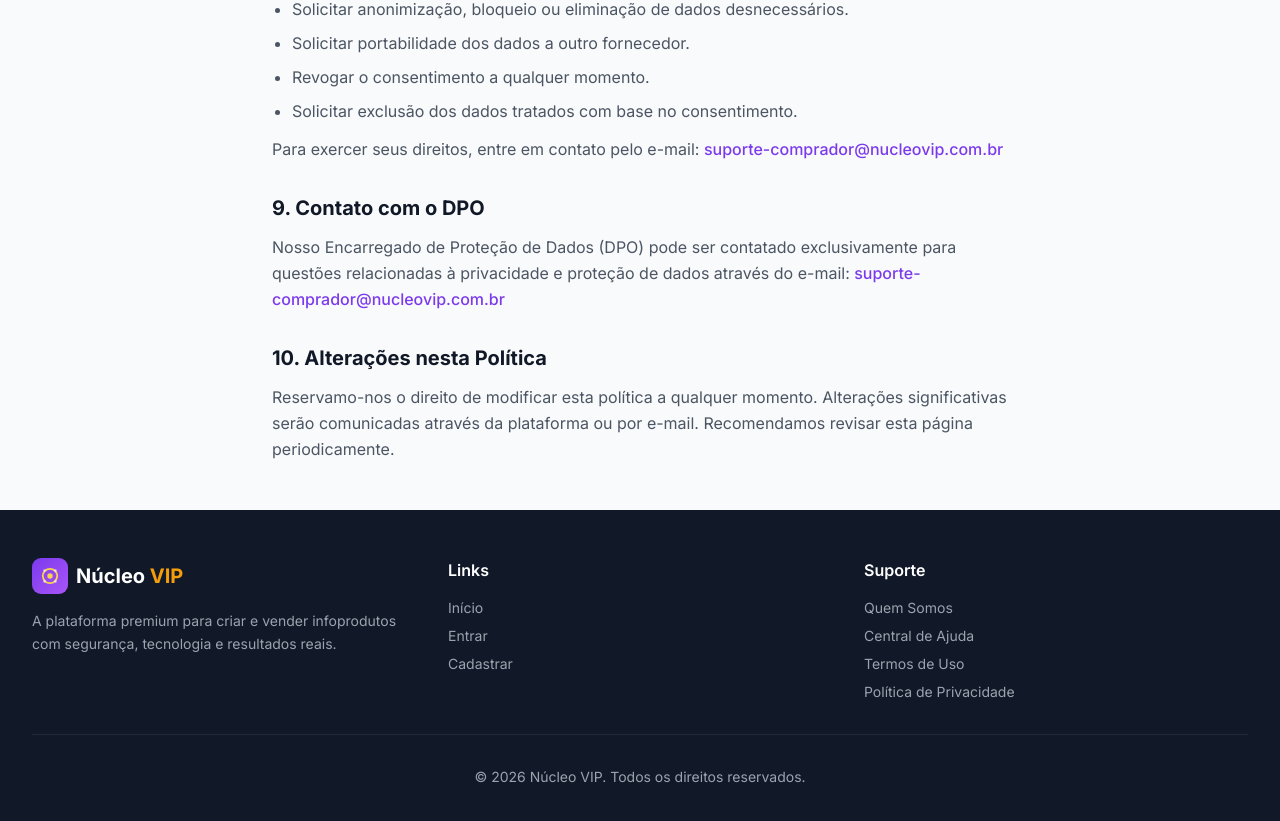
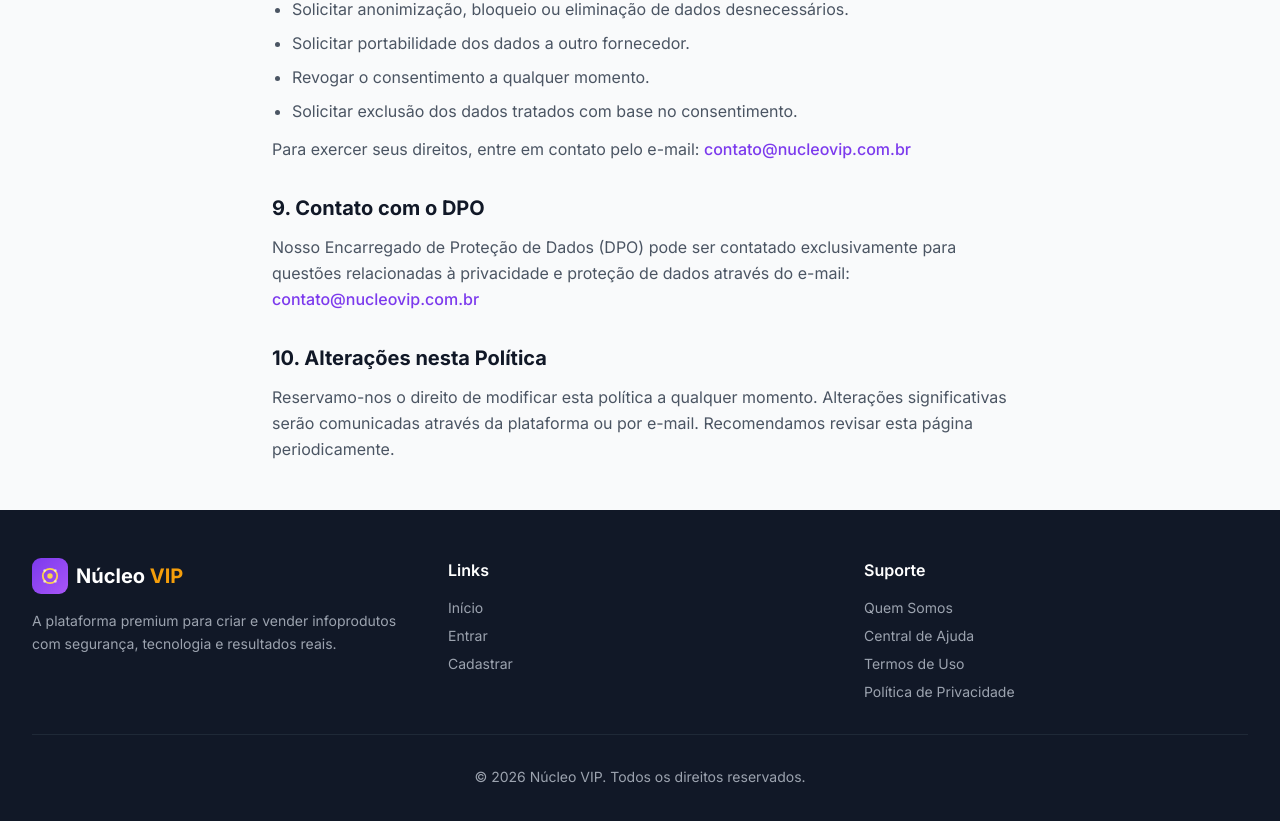
Before and after one commit to inovagratis-ctrl/infoplatform, a Next.js app: page /privacidade in a window 1280 px wide. Shown: the part 2075-2896 px from the top of the page. Built offline with nearby package versions, Linux system fonts and the light colour scheme; no server answers.

Commit message:
fix: update support emails to contato@nucleovip.com.br

```diff
--- a/src/app/ajuda/page.tsx
+++ b/src/app/ajuda/page.tsx
@@ -55,19 +55,19 @@ const faqs = [
 const supportChannels = [
   {
     role: "Produtor",
-    email: "suporte-produtor@nucleovip.com.br",
+    email: "contato@nucleovip.com.br",
     icon: "🎓",
     description: "Dúvidas sobre criação de produtos, vendas, ganhos e comissões",
   },
   {
     role: "Comprador / Aluno",
-    email: "suporte-comprador@nucleovip.com.br",
+    email: "contato@nucleovip.com.br",
     icon: "👤",
     description: "Problemas de acesso, reembolsos, pagamentos e suporte técnico",
   },
   {
     role: "Afiliado",
-    email: "suporte-afiliados@nucleovip.com.br",
+    email: "contato@nucleovip.com.br",
     icon: "🚀",
     description: "Dúvidas sobre links de afiliado, comissões e indicações",
   },
--- a/src/app/privacidade/page.tsx
+++ b/src/app/privacidade/page.tsx
@@ -107,8 +107,8 @@ export default function PrivacidadePage() {
             </ul>
             <p className="text-gray-600 leading-relaxed mt-3">
               Para exercer seus direitos, entre em contato pelo e-mail:{' '}
-              <a href="mailto:suporte-comprador@nucleovip.com.br" className="text-primary-600 hover:text-primary-700 font-medium">
-                suporte-comprador@nucleovip.com.br
+              <a href="mailto:contato@nucleovip.com.br" className="text-primary-600 hover:text-primary-700 font-medium">
+                contato@nucleovip.com.br
               </a>
             </p>
           </section>
@@ -118,8 +118,8 @@ export default function PrivacidadePage() {
             <p className="text-gray-600 leading-relaxed">
               Nosso Encarregado de Proteção de Dados (DPO) pode ser contatado exclusivamente para
               questões relacionadas à privacidade e proteção de dados através do e-mail:{' '}
-              <a href="mailto:suporte-comprador@nucleovip.com.br" className="text-primary-600 hover:text-primary-700 font-medium">
-                suporte-comprador@nucleovip.com.br
+              <a href="mailto:contato@nucleovip.com.br" className="text-primary-600 hover:text-primary-700 font-medium">
+                contato@nucleovip.com.br
               </a>
             </p>
           </section>
--- a/src/app/quem-somos/page.tsx
+++ b/src/app/quem-somos/page.tsx
@@ -33,9 +33,7 @@ const values = [
 
 const team = [
   { name: "Equipe Núcleo VIP", role: "Fundadores & Desenvolvimento" },
-  { name: "Suporte ao Produtor", role: "suporte-produtor@nucleovip.com.br" },
-  { name: "Suporte ao Comprador", role: "suporte-comprador@nucleovip.com.br" },
-  { name: "Suporte ao Afiliado", role: "suporte-afiliados@nucleovip.com.br" },
+  { name: "Suporte", role: "contato@nucleovip.com.br" },
 ]
 
 export default function QuemSomosPage() {
```
